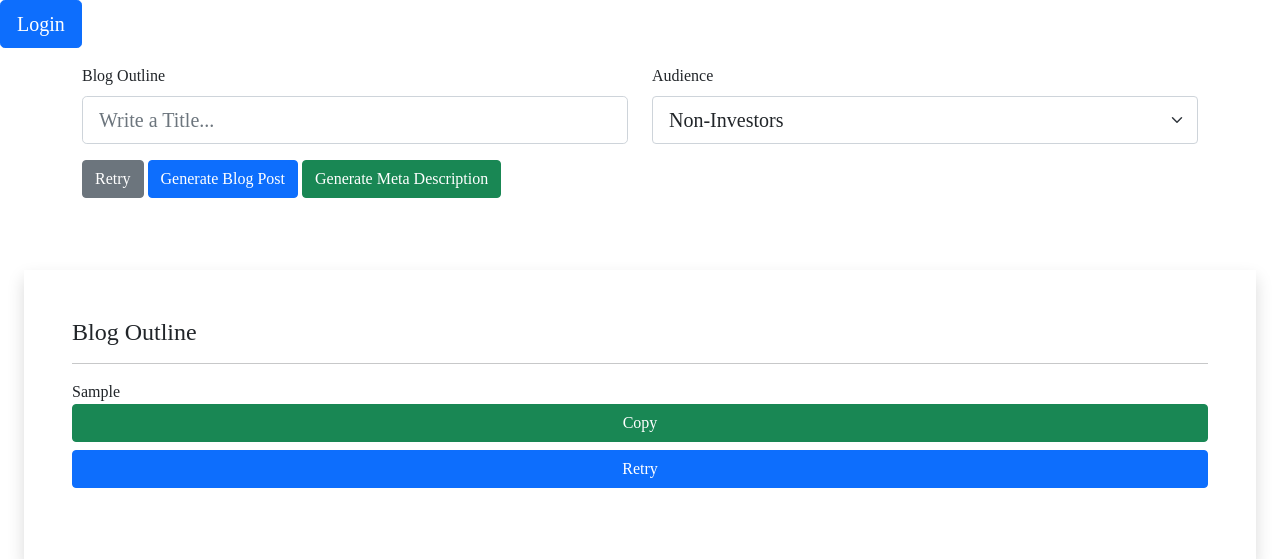
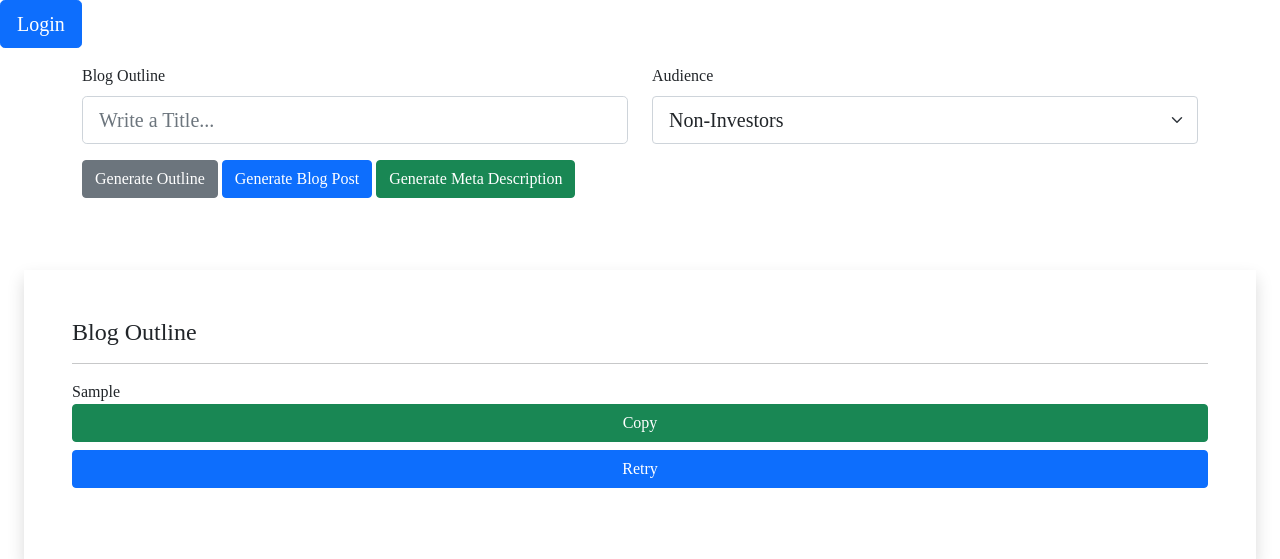
Before and after one commit to Dexteritymedia/blogwriter, a Django app: template templates/home.html in a window 1280 px wide. Shown: the top 559 px of the page. Run offline with Django 3.2, Linux system fonts and the light colour scheme; the template is opened without the code that fills it: most values are stand-ins (such as "Sample title", 1, 10 or a date in 2020); some libraries are stand-ins or nearby versions; some web fonts are replaced.

Commit message:
Made changes to the templates

```diff
--- a/templates/home.html
+++ b/templates/home.html
@@ -68,11 +68,7 @@
 				<div class="container">
 					<div class="row">
 					<div class="col-12">
-					{% if blog_outline %}
-					<button name="retry" class="btn btn-secondary mb-4" type="submit">Retry</button>
-					{% else %}
 					<button name="outline" class="btn btn-secondary mb-4" type="submit">Generate Outline</button>
-					{% endif %}
 					</form>
 					<a href="{% url 'blogpost' %}"><button name="post" type="submit" class="btn btn-primary mb-4" type="submit">Generate Blog Post</button></a>
 					<a href="{% url 'meta' %}" class="btn btn-success mb-4">Generate Meta Description</a>
```
